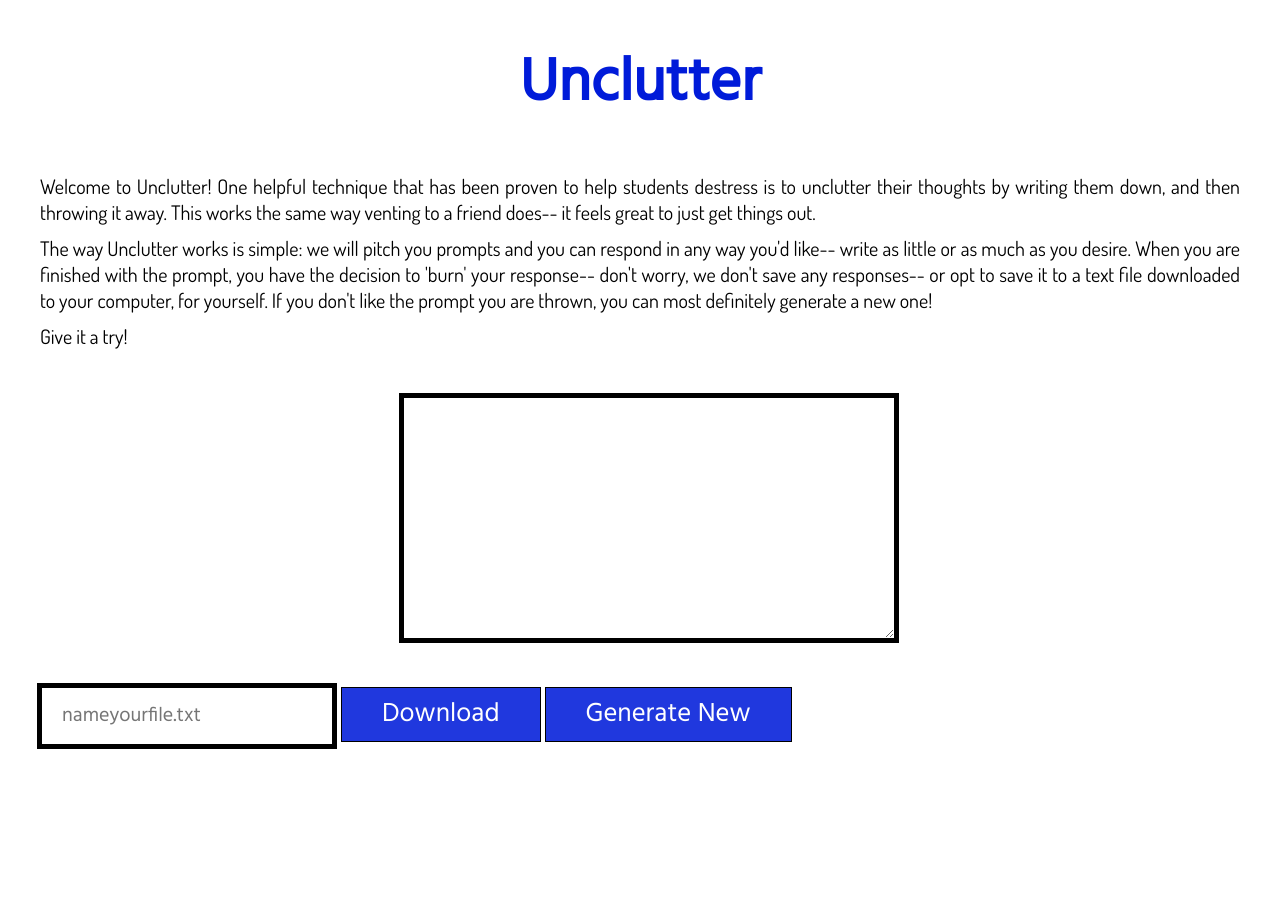
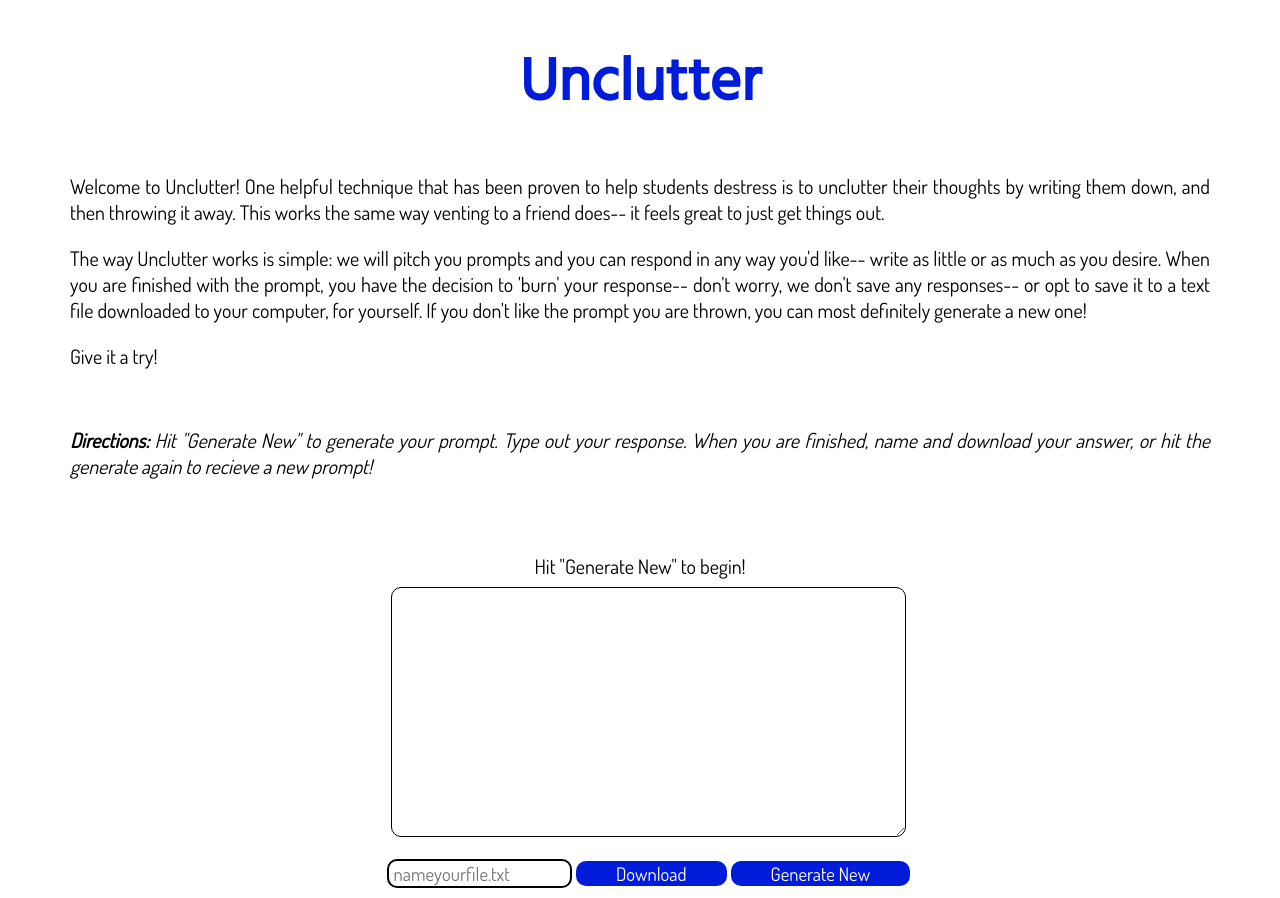
Before and after one commit to hanawahi/cssi_2017, a Python web app: template group-project/templates/ventbot.html in a window 1280 px wide. Shown: the part 226-1124 px from the top of the page. Before the commit the page ends 975 px from the top, so only its background shows below. Run offline with Jinja, Linux system fonts and the light colour scheme; the template is opened without the code that fills it, so the values that code supplies are empty.

Commit message:
Added to CSS. Changed buttons, and aligned HTML for Unclutter.

```diff
--- a/group-project/resources/aesthetic.css
+++ b/group-project/resources/aesthetic.css
@@ -292,21 +292,21 @@ margin-left: 410px;
 
 /*-------------BUTTON STUFF---------------------------------------------- */
 .button {
-  background-color: #2038DE;
-  border: 1px solid black;
+  background-color: #001BD9;
   color: white;
-  font-family: 'Hind', sans-serif;
-  font-size: 20pt;
-  padding: 5px;
+  font-family: 'Dosis', sans-serif;
+  font-size: 14pt;
   padding-left: 40px;
   padding-right: 40px;
   text-align: center;
   text-decoration: none;
   outline: none;
+  border: none;
+  border-radius: 10px;
 }
 /*TO EDIT WHAT HAPPENS WHEN HOVERING OVER BUTTON: class : hover*/
 .button:hover {
-  background-color: #001BD9;
+  background-color: #3041B7;
   color: white;
   /*font color*/
   cursor: pointer;
@@ -317,27 +317,29 @@ margin-left: 410px;
 
 #namefile {
 /*regular box*/
-  padding: 12px 20px;
   box-sizing: border-box;
-  border: 5px solid black;
+  border: 2px solid black;
   outline: none;
-  font-size: 15pt;
-  font-family: 'Hind', sans-serif;
+  font-size: 14pt;
+  font-family: 'Dosis', sans-serif;
   margin-left: 17px;
+  border-radius: 10px;
+  padding-left: 1px;
 }
 
 #textprompt {
 /*text area*/
-  width: 500px;
+  width: 515px;
   height: 250px;
   box-sizing: border-box;
-  border: 5px solid black;
+  border: 1.5px solid black;
   font-size: 15pt;
-  font-family: 'Hind', sans-serif;
+  font-family: 'Dosis', sans-serif;
   margin-left: 17px;
   margin-top: 8px;
   padding-top: 5px;
   outline: none;
+  border-radius: 10px;
 
 }
 /*----------TEXT BOX STUFF END--------------------------------------------*/
@@ -348,7 +350,8 @@ margin-left: 410px;
 
 .pagetext {
   text-align: justify;
-  margin: 10px 20px 10px 20px;
+  padding-left: 50px;
+  padding-right: 50px;
 }
 
 
--- a/group-project/templates/info.html
+++ b/group-project/templates/info.html
@@ -15,7 +15,7 @@
   <body>
     {% include "navigation.html" %}
   <h1 id=info_title> Resources </h1>
-  <h2 id=instructions> Click on the following buttons below to learn more about mental health. </h2>
+  <h3 id=instructions> Click on the following buttons below to learn more about mental health. </h3>
   <table id=index>
     <td id="drug_abuse" onclick="location.href='drug_abuse'" class="">Drug/ <br/> Alcohol Abuse</td>
     <td id="depression" onclick="location.href='depression'" class="">Depression</td>
--- a/group-project/templates/ventbot.html
+++ b/group-project/templates/ventbot.html
@@ -2,7 +2,7 @@
 
 <html>
   <head>
-    <title>VentBot</title>
+    <title>UNCLUTTER</title>
     <link rel = "stylesheet" href = "resources/aesthetic.css">
     <!--Link template, scripts (js), and styles here. --->
     <script src="https://ajax.googleapis.com/ajax/libs/jquery/2.2.4/jquery.min.js"></script>
@@ -37,30 +37,20 @@
 
       <p class = "pagetext"> Give it a try! </p>
 
+      <br>
 
-
-      <center> <span class = "pagetext" id = "prompt">  </span> </center>
-
-      <!--
-      <form id="comment-form" action="javascript:void(0);">
-       <textarea id="comment-content" name="content"></textarea>
-       <input type="submit" value="Done">
+    <p class = "pagetext"><i> <b>Directions: </b>Hit "Generate New" to generate your prompt.
+      Type out your response. When you are finished, name and download your
+      answer, or hit the generate again to recieve a new prompt! </i></p>
 
 
 
-     </form>
+      <br><br><br>
 
 
-   <h2>Your Entry:</h2>
-     <div id="comments">
-       <p id="no-comments">You haven't entered your prompt yet.</p>
-       <button id="download" type = 'button'>Download Response</button>
-<script> $("#download").hide(); </script>
 
--->
+      <center> <span class = "pagetext" id = "prompt">Hit "Generate New" to begin!</span> </center>
 
-
-<!--//Downloading-->
 <script>
 function download(filename, text) {
   var element = document.createElement('a');
@@ -79,12 +69,14 @@ function download(filename, text) {
 
 
 <form onsubmit="download(this['name'].value, this['text'].value)">
-  <center> <textarea id="textprompt" name="text"></textarea> </center> <!--prompt text field -->
+  <center>
+  <textarea id="textprompt" name="text"></textarea> <!--prompt text field -->
   <br><br>
-  <input id="namefile" type="text" name="name" placeholder="nameyourfile.txt"> <!-- naming file field -->
+  <input id="namefile" type="text" name="name" placeholder=" nameyourfile.txt"> <!-- naming file field -->
   <input class="button" type="submit" value="Download"> <!--download button -->
 
   <button class="button" id="generate" type="button">Generate New</button> <!-- generate button-->
+  </center>
 
 
 <!--//'Generate New' button -->
```
